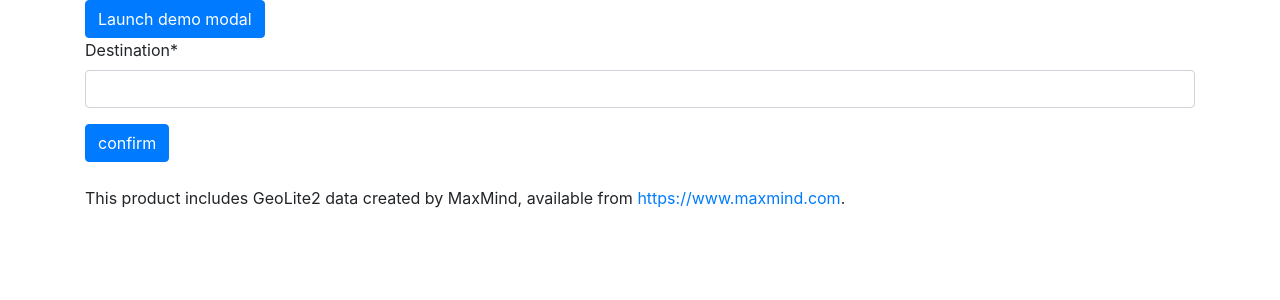
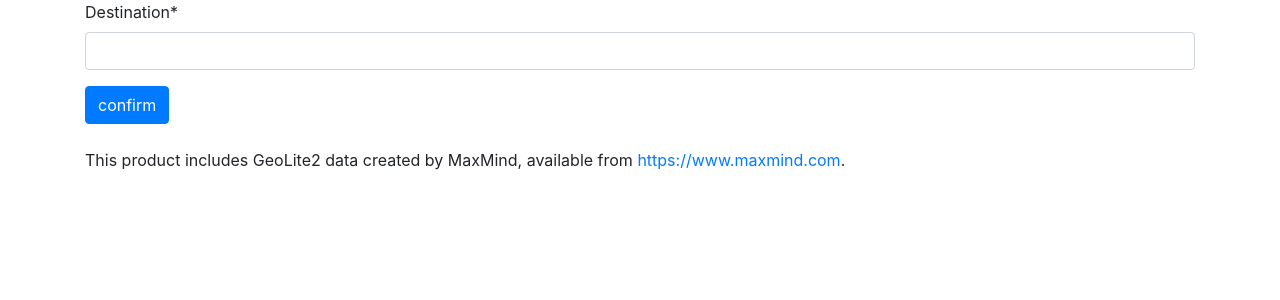
Before and after one commit to faisalzone/geo_django, a Django app: template measurements/templates/measurements/main.html in a window 1280 px wide. Shown: the top 300 px of the page. Run offline with Django 3.2, Linux system fonts and the light colour scheme; the template is opened without the code that fills it: values that come from a table or form of the project are taken from there, others are empty; some libraries are stand-ins or nearby versions.

Commit message:
removed launch modal button

```diff
--- a/measurements/templates/measurements/main.html
+++ b/measurements/templates/measurements/main.html
@@ -10,9 +10,7 @@
 
 
 <!-- Button trigger modal -->
-<button type="button" class="btn btn-primary" data-toggle="modal" data-target="#exampleModal">
-  Launch demo modal
-</button>
+
 
 <!-- Modal -->
 <div class="modal fade" id="exampleModal" tabindex="-1" aria-labelledby="exampleModalLabel" aria-hidden="true">
@@ -29,7 +27,6 @@
       </div>
       <div class="modal-footer">
         <button type="button" class="btn btn-secondary" data-dismiss="modal">Close</button>
-        <button type="button" class="btn btn-primary">Save changes</button>
       </div>
     </div>
   </div>
```
